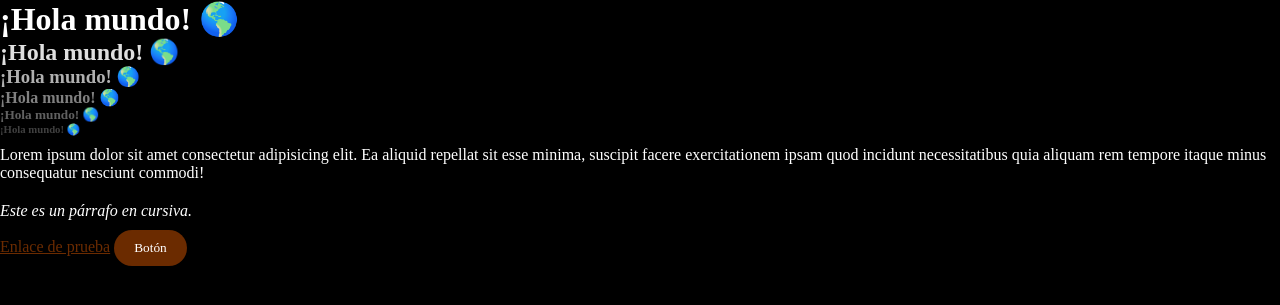
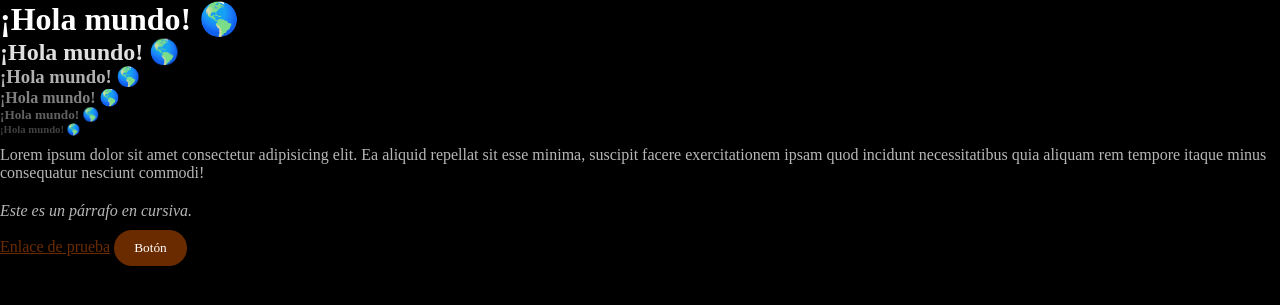
Before and after one commit to ElCaballerodelaTierra/Abstractions, a Jekyll site: the page estilos.html, which Jekyll copies as it is, in a window 1280 px wide. Shown: the top 305 px of the page. Built offline with Jekyll 4.4.1, drawn with Linux system fonts in a browser that asks for light colours; some web fonts are replaced.

Commit message:
Finalización de los arreglos para la plantilla de artículos

```diff
--- a/_layouts/plantilla.html
+++ b/_layouts/plantilla.html
@@ -15,7 +15,7 @@
                 <div class="portada-titulo">UNAM</div>
                 <div class="portada-subtitulo">Una ciudad dentro de otra</div>
         </div>
-        <figcaption class="descripcion-imagen">Mural de la biblioteca central de la UNAM</div>
+        <figcaption>Mural de la biblioteca central de la UNAM</div>
 </figure>
 
 <article>
--- a/css/estilos.css
+++ b/css/estilos.css
@@ -5,7 +5,8 @@
 /* Definimos la gama de colores */
 :root {
 --naranja: #6b2b00;
-
+--color-texto-articulo: #ffffffb7;
+--color-descripcion-imagenes: #ffb27f;
 --anchura-contenido: 800px;
 }
 
@@ -21,7 +22,7 @@
 body {
     font-family: 'CMU Serif', serif;
     background-color: black;
-    color: #ffffff;
+    color:var(--color-texto-articulo);
     user-select: text;
 }
 
@@ -129,17 +130,27 @@
 
 figure.anchura-completa img {
     width: 100vw;
+    padding: 0px;
+}
+
+figure.anchura-completa figcaption{
+    padding: 10px 10px 0px 0px;
 }
 
 /* Estilo para la descripción de las imagenes */
 
 figcaption {
-    padding: 10px 0px;
+    padding: 10px 10px 0px 10px;
     font-size: 0.85rem;
     text-align: right;
     font-style: italic;
-    width: var(--anchura-contenido);
+    max-width: var(--anchura-contenido);
     margin: 0 auto;
+    color:var(--color-descripcion-imagenes);
+}
+
+article figcaption {
+    padding: 10px 0px 0px 0px;
 }
 
 article {
@@ -149,4 +160,5 @@
     align-items: center;
     max-width: var(--anchura-contenido);
     margin: 0 auto;
+    padding: 0px 10px;
 }
```
